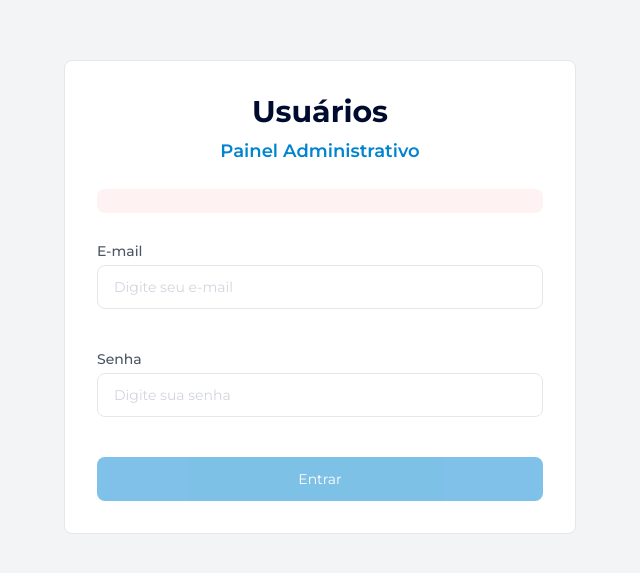
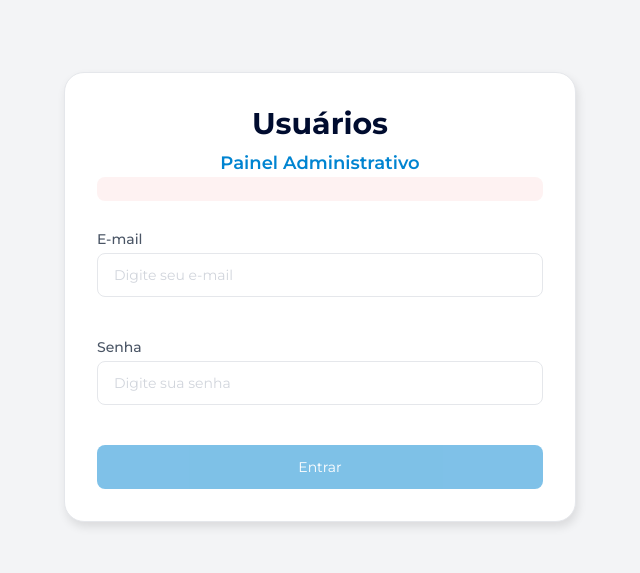
Before and after one commit to TopDown-RN/TopRecruta-Front-end, an Angular app in the folder front-end/: page /login in a window 1280 px wide. Shown: the part 103-676 px from the top of the page, without its empty margins (320-960 px from the left). Built offline with nearby package versions, Linux system fonts and the light colour scheme.

Commit message:
feat: enhance login card styling with custom utilities for shadow and border-radius

```diff
--- a/front-end/src/app/pages/login/login.component.html
+++ b/front-end/src/app/pages/login/login.component.html
@@ -1,6 +1,6 @@
 <div class="min-h-screen grid place-items-center bg-gray-100 px-4 font-['Montserrat']">
   <div class="w-full max-w-lg">
-    <div class="rounded-lg border border-gray-200 bg-white p-6 sm:p-8">
+    <div class="login-card-radius login-card-shadow border border-gray-200 bg-white p-6 sm:p-8">
       <h1 class="text-center text-3xl font-bold leading-tight" style="color: #000C2F">
         Usuários
       </h1>
@@ -8,7 +8,7 @@
         Painel Administrativo
       </p>
 
-      <div class="mx-auto mt-6 w-full max-w-md">
+      <div class="mx-auto w-full max-w-md">
         <div class="mb-3 min-h-10">
           <div class="rounded-lg bg-red-50 p-3 text-xs font-medium text-red-700" role="alert"
             [class.invisible]="!errorMessage">
--- a/front-end/src/tailwind.css
+++ b/front-end/src/tailwind.css
@@ -1 +1,11 @@
 @import 'tailwindcss';
+
+@layer utilities {
+  .login-card-shadow {
+    box-shadow: 2px 5px 10px rgba(0, 0, 0, 0.1);
+  }
+
+  .login-card-radius {
+    border-radius: 20px;
+  }
+}
```
